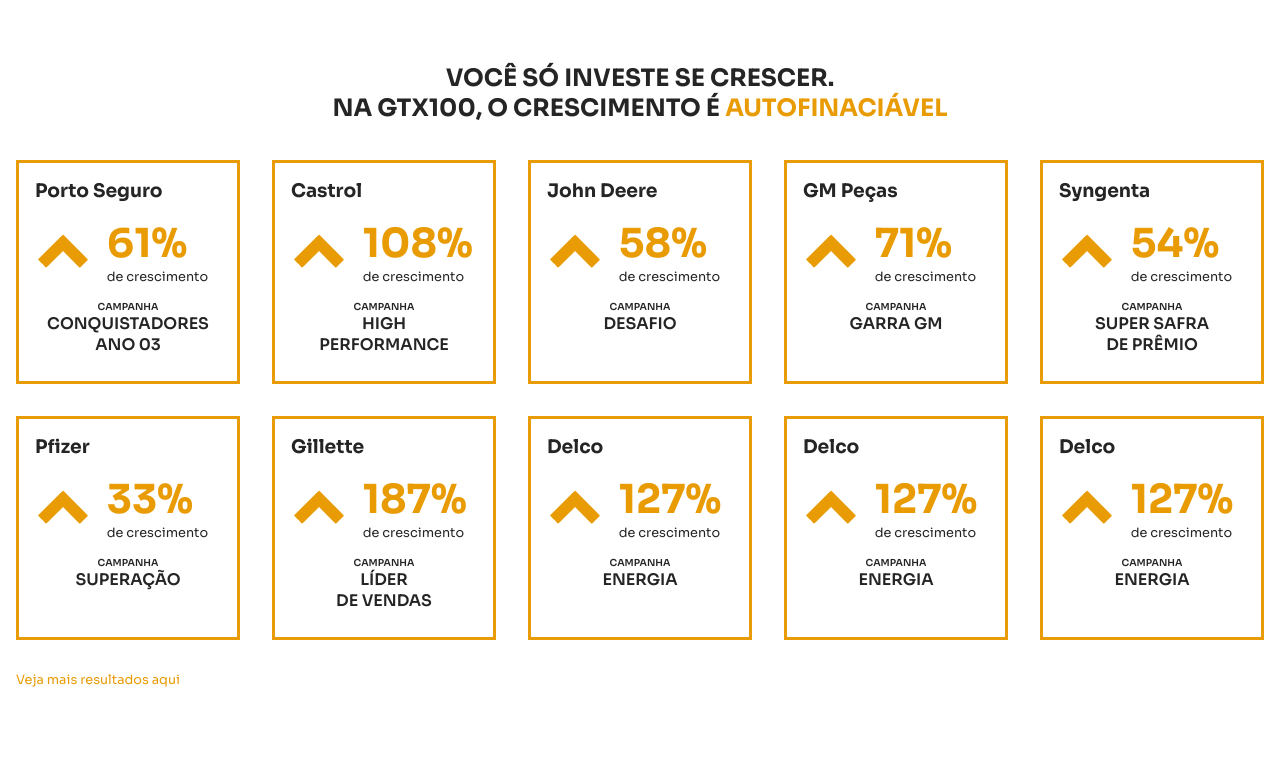
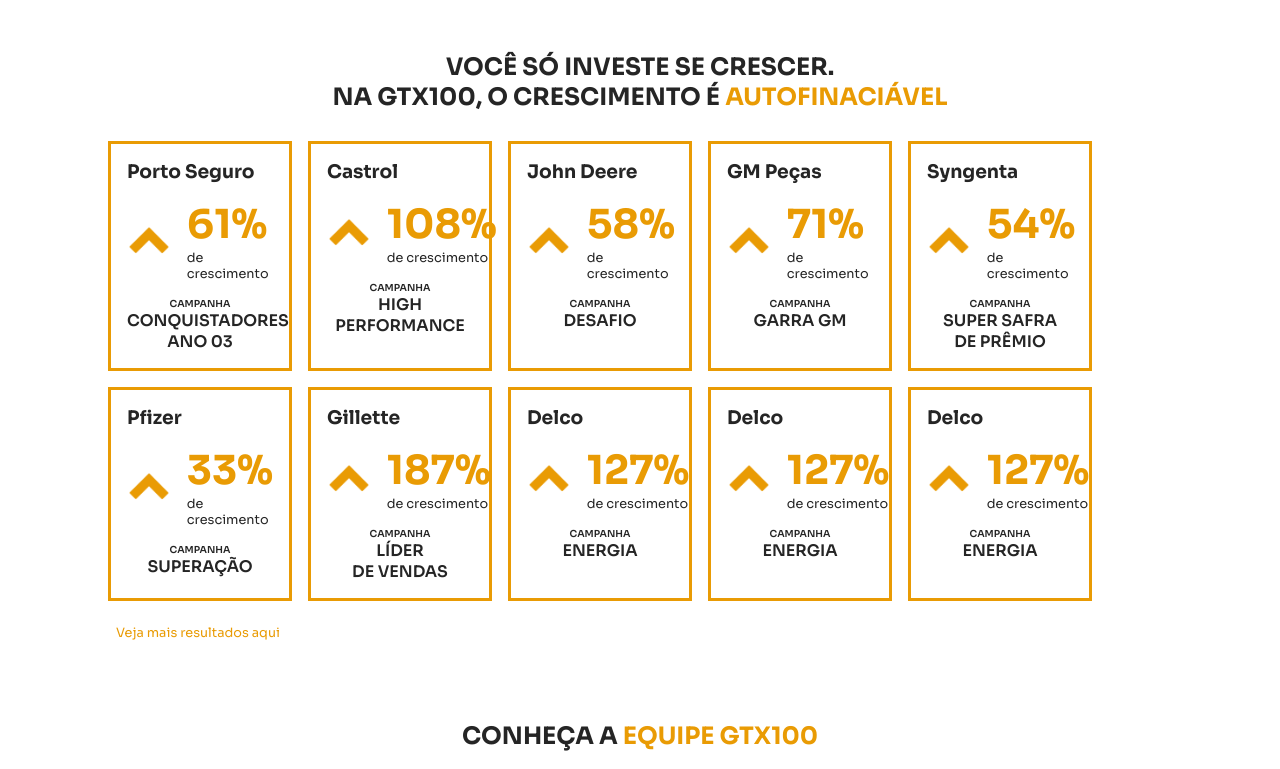
Before and after one commit to douglas-moura/gtx100, a PHP site: page / in a window 1280 px wide. Shown: the part 1191-1960 px from the top of the page. Run offline with PHP 8.4, Linux system fonts and the light colour scheme.

Commit message:
update style.css

```diff
--- a/style.css
+++ b/style.css
@@ -81,7 +81,6 @@ header nav ul li a:hover {
 
 #menu-desktop {
 	position: fixed;
-	width: 100% !important;
 	display: flex;
 	z-index: 9999;
 }
@@ -133,24 +132,24 @@ header nav ul li a:hover {
 }
 
 /* Conteúdo */
-
-main {
-	/*background-color: #ff000011;*/
-	font-size: 1rem !important;
-	width: 100% !important;
-}
-
 main section {
 	display: flex;
 	/*background-color: #00ff0011;*/
 }
 
-main section div,
-footer div {
+main section .content-sessao,
+main section .content-sessao-anexo,
+footer div,
+#menu-desktop div,
+#menu-mobile div {
+	margin: 0 auto !important;
 	box-sizing: border-box;
 }
 
-footer {
+main,
+footer,
+main section,
+#menu-desktop {
 	width: 100% !important;
 }
 
@@ -200,7 +199,6 @@ footer {
 	position: relative;
 	background-color: var(--preto);
 	bottom: 0;
-	width: 100%;
 	z-index: 995 !important;
 	color: #fff;
 }
@@ -246,13 +244,12 @@ footer #rodape-infos {
 /* Página HOME */
 #banner {
 	width: 100%;
-	height: 3rem;
+	padding: 3rem 0 !important;
 	/*background-image: url('/src/img/pexels-thirdman-5256816.jpg');*/
 }
 
 #banner h1 {
 	font-weight: 800 !important;
-	font-size: 3.5rem;
 }
 
 #banner div svg {
@@ -274,7 +271,6 @@ footer #rodape-infos {
 	background-repeat: no-repeat;
 	background-position-y: 0%;
 	background-position-x: 120%;
-	padding: 10rem 0 !important;
 }
 
 #sobre img {
@@ -304,18 +300,13 @@ h2 strong,
 	flex-wrap: wrap !important;
 }
 
-.cases-home .box-case {
-	width: calc((100% / 5) - 2rem) !important;
-}
-
 .cases-grupo .box-case,
 .cases-home .box-case {
-	margin: 1rem;
 	border: .2rem solid var(--laranja);
-	padding: 1rem;
 	aspect-ratio: 1 / 1 !important;
 	display: flex;
 	flex-direction: column;
+	box-sizing: border-box;
 }
 
 .box-case span {
@@ -338,7 +329,6 @@ h2 strong,
 }
 
 .box-case span p strong {
-	font-size: 2.5rem;
 	font-weight: 700 !important;
 	color: var(--laranja) !important;
 }
@@ -347,14 +337,6 @@ h2 strong,
 	text-align: center;
 	font-weight: 600;
 	text-transform: uppercase;
-}
-
-.box-case>p:first-of-type {
-	font-size: .6rem !important;
-}
-
-.box-case>p:last-of-type {
-	font-size: 1rem !important;
 }
 
 #equipe {
@@ -532,7 +514,7 @@ h2 strong,
 	margin-bottom: 2rem;
 }
 
-@media screen and (max-width: 720px) {
+@media screen and (max-width: 480px) {
 	#menu-desktop {
 		display: none;
 	}
@@ -546,45 +528,31 @@ h2 strong,
 	}
 }
 
-@media screen and (min-width: 730px) and (max-width: 920px) {
-	main section .content-sessao,
-	main section .content-sessao-anexo,
-	footer div {
-		width: 920px !important;
-		margin: 0 auto !important;
-		box-sizing: border-box;
-	}
-}
-
 @media screen and (min-width: 980px) {
 	#menu-mobile,
 	#top-bar {
 		display: none;
 	}
 
-	#logo-tipo {
-		height: 3rem;
-	}
-
 	main {
-		margin-top: 6rem !important;
-		min-height: 30rem;
-	}
-
-	main,
-	footer,
-	main section,
-	#menu-desktop {
-		width: 100% !important;
+		font-size: .8rem !important;
 	}
 
 	main section .content-sessao,
 	main section .content-sessao-anexo,
 	footer div,
 	#menu-desktop div {
-		width: 1280px !important;
+		width: 780px !important;
 		margin: 0 auto !important;
 		box-sizing: border-box;
+	}
+
+	#logo-tipo {
+		height: 2.5rem;
+	}
+
+	#banner h1 {
+		font-size: 3rem;
 	}
 
 	.bloco-sessao {
@@ -652,4 +620,77 @@ h2 strong,
 	.content-100>div {
 		width: 100% !important;
 	}
+
+	#sobre {
+		padding: 5rem 0 !important;
+	}
+
+	.cases-grupo .box-case,
+	.cases-home .box-case {
+		padding: 1rem;
+	}
+
+	.cases-home .box-case {
+		width: calc((100% / 5) - 1rem) !important;
+	}
+
+	.cases-grupo .box-case,
+	.cases-home .box-case {
+		margin: .5rem;
+	}
+
+	.box-case span p strong {
+		font-size: 2rem;
+	}
+
+	.box-case>p:first-of-type {
+		font-size: .5rem !important;
+	}
+
+	.box-case>p:last-of-type {
+		font-size: .6rem !important;
+	}
 }
+
+@media screen and (min-width: 1280px) {
+	main {
+		font-size: 1rem !important;
+		margin-top: 6rem !important;
+		min-height: 30rem;
+	}
+
+	main section .content-sessao,
+	main section .content-sessao-anexo,
+	footer div,
+	#menu-desktop div {
+		width: 1080px !important;
+	}
+
+	#logo-tipo {
+		height: 3rem;
+	}
+
+	#banner h1 {
+		font-size: 3.5rem;
+	}
+
+	#sobre {
+		padding: 10rem 0 !important;
+	}
+
+	.cases-home .box-case {
+		width: calc((100% / 5) - 2rem) !important;
+	}
+
+	.box-case span p strong {
+		font-size: 2.5rem;
+	}
+
+	.box-case>p:first-of-type {
+		font-size: .6rem !important;
+	}
+
+	.box-case>p:last-of-type {
+		font-size: 1rem !important;
+	}
+}
```
